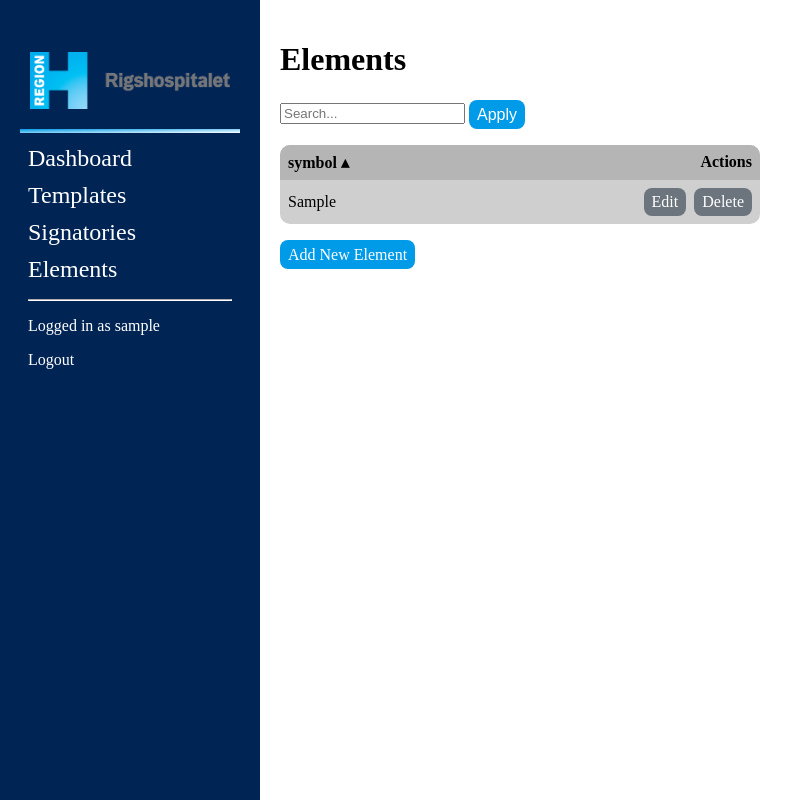
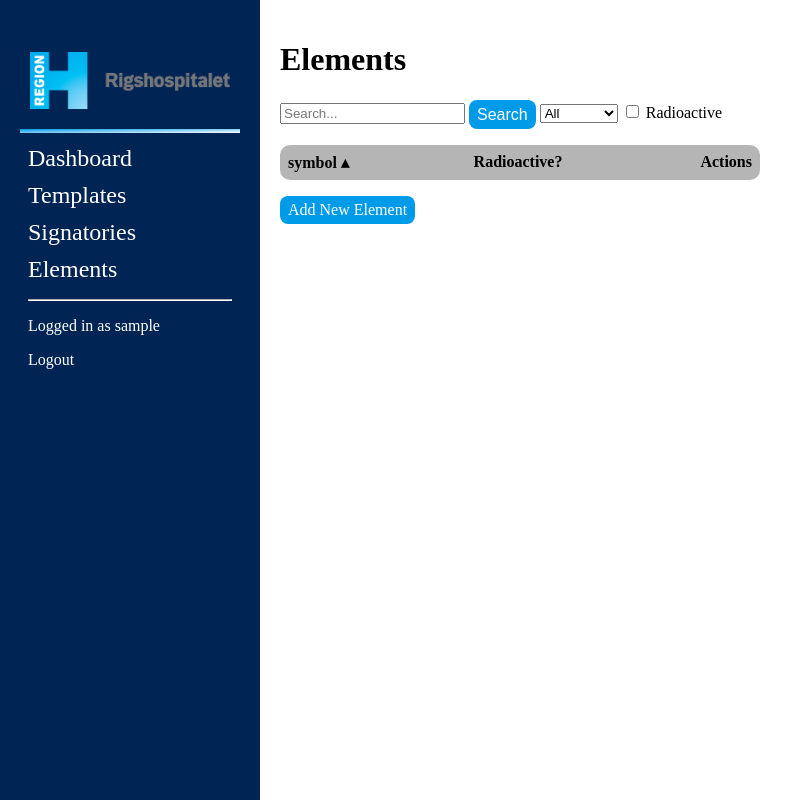
Before and after one commit to Rigshospitalet-KFNM/Labels, a Django app: page /elements/ in a window 1280 px wide. Shown: the whole page, without its empty margins (0-803 px from the left). Run offline with Django 5.2, Linux system fonts and the light colour scheme; a user stored in the database is signed in; tables that the repository leaves empty hold one stand-in row (values such as "Sample post"); some libraries are stand-ins or nearby versions.

Commit message:
Full elements CRUD

```diff
--- a/config/config/urls.py
+++ b/config/config/urls.py
@@ -33,4 +33,7 @@
     path("signatories/<int:pk>/edit/", views.SignatoryUpdateView.as_view(), name="signatory_edit"),
     path("signatories/<int:pk>/delete/", views.SignatoryDeleteView.as_view(), name="signatory_delete"),
     path("elements/", views.ElementListView.as_view(), name="element_list"),
+    path("elements/add/", views.ElementCreateView.as_view(), name="element_add"),
+    path("elements/<int:pk>/edit/", views.ElementUpdateView.as_view(), name="element_edit"),
+    path("elements/<int:pk>/delete/", views.ElementDeleteView.as_view(), name="element_delete"),
 ]
--- a/config/core/templates/elements/list.html
+++ b/config/core/templates/elements/list.html
@@ -4,11 +4,32 @@
 {% block content %}
   <h1>Elements</h1>
 
+<form method="get" class="search-sort-form" id="filters-form">
   <!-- Search -->
-  <form method="get" class="search-sort-form">
-    <input type="text" name="q" placeholder="Search..."
-           value="{{ request.GET.q|default:'' }}">
-    <button type="submit" class="button button-primary">Apply</button>
+  <input type="text" name="q" placeholder="Search..."
+         value="{{ request.GET.q|default:'' }}">
+
+  <button type="submit" class="button button-primary">Search</button>
+
+    <!-- Symbol length -->
+  <label>
+    <select name="symbol_len" onchange="document.getElementById('filters-form').submit();">
+      <option value="">All</option>
+      <option value="2" {% if request.GET.symbol_len == "2" %}selected{% endif %}>2 letters</option>
+      <option value="3plus" {% if request.GET.symbol_len == "3plus" %}selected{% endif %}>3+ letters</option>
+    </select>
+  </label>
+
+  <!-- Radioactive toggle -->
+  <label>
+    <input type="checkbox" name="radioactive" value="yes"
+           {% if request.GET.radioactive == "yes" %}checked{% endif %}
+           onchange="document.getElementById('filters-form').submit();">
+    Radioactive
+  </label>
+
+
+
   </form>
 
   <div class="spacer-small"></div>
@@ -16,16 +37,24 @@
   <div class="listDiv">
     <div class="list-header">
       <span class="col-1">{% sort_link "symbol" "symbol" %}</span>
+      <span class="col-1">{{ "Radioactive?" }}</span>
       <span class="actions">Actions</span>
     </div>
     <ul>
       {% for element in elements %}
         <li>
           <span class="col-1">{{ element.symbol }}</span>
+          <span class="col-2">
+            {% if element.radioactive %}
+              ☑
+            {% else %}
+              ☒
+            {% endif %}
+          </span>
           {% if user.is_authenticated %}
             <span class="actions">
-              <a href="{% url 'signatory_edit' signatory.pk %}" class="button button-secondary">Edit</a>
-              <a href="{% url 'signatory_delete' signatory.pk %}" class="button button-secondary">Delete</a>
+              <a href="{% url 'element_edit' element.pk %}" class="button button-secondary">Edit</a>
+              <a href="{% url 'element_delete' element.pk %}" class="button button-secondary">Delete</a>
             </span>
           {% endif %}
         </li>
@@ -34,6 +63,6 @@
   </div>
   <div class="spacer-small"></div>
   {% if user.is_authenticated %}
-    <a href="{% url 'signatory_add' %}" class="button button-primary">Add New Element</a>
+    <a href="{% url 'element_add' %}" class="button button-primary">Add New Element</a>
   {% endif %}
 {% endblock %}
--- a/config/core/views.py
+++ b/config/core/views.py
@@ -81,7 +81,8 @@
         radioactive = self.request.GET.get("radioactive")
         if radioactive == "yes":
             queryset = queryset.filter(radioactive=True)
-        elif radioactive == "no":
+        else:
+        # Default: non-radioactive only
             queryset = queryset.filter(radioactive=False)
 
         symbol_len = self.request.GET.get("symbol_len")
@@ -91,3 +92,20 @@
             queryset = queryset.annotate(symbol_length=Length("symbol")).filter(symbol_length__gte=3)
 
         return queryset
+
+class ElementCreateView(CreateView):
+    model = Element
+    fields = ["symbol", "radioactive"]
+    template_name = "elements/form.html"
+    success_url = reverse_lazy("element_list")
+
+class ElementUpdateView(UpdateView):
+    model = Element
+    fields = ["symbol", "radioactive"]
+    template_name = "elements/form.html"
+    success_url = reverse_lazy("element_list")
+
+class ElementDeleteView(DeleteView):
+    model = Element
+    template_name = "elements/confirm_delete.html"
+    success_url = reverse_lazy("element_list")
```
Also changed, not shown: config/core/templates/elements/form.html (+10 -0 lines).
